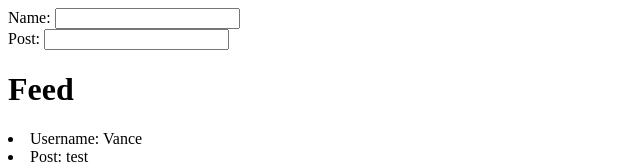
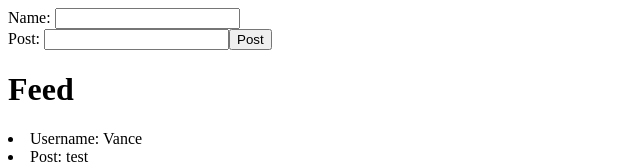
Before and after one commit to vancepetitt/SocialFeed, a React (Create React App) app: page / in a window 1280 px wide. Shown: the top 164 px of the page, without its empty margins (0-640 px from the left). Built offline with nearby package versions, Linux system fonts and the light colour scheme.

Commit message:
created handleSubmit function and tested sucessfully via console.log to ensure that the entered data is being logged.

```diff
--- a/src/App.js
+++ b/src/App.js
@@ -1,6 +1,6 @@
 import React, { useState } from 'react';
 import DisplayPosts from './Components/DisplayPosts/DisplayPosts';
-import NewPost from './Components/NewPost/NewPost';
+import NewPost from './Components/NewPostForm/NewPostForm';
 
 
 function App() {
--- /dev/null
+++ b/src/Components/NewPostForm/NewPostForm.jsx
@@ -0,0 +1,30 @@
+import React, {useState} from "react";
+
+const NewPostForm = (props) => {
+
+    const [userName, setName] = useState('');
+    const [postText, setText] = useState('');
+
+    function handleSubmit(event) {
+        event.preventDefault();
+        let newPost = {
+            userName: userName,
+            postText: postText,
+        };
+        console.log(newPost)
+    }
+
+    return (
+        <form onSubmit={handleSubmit}>
+            <label for='userName'>Name: </label>
+            <input type='text' value={userName} onChange={(event) => setName(event.target.value)}/>
+            <br></br>
+            <label for='postText'>Post: </label>
+            <input type='text' value={postText} onChange={(event) => setText(event.target.value)}/>
+            <button type='submit'>Post</button>
+        </form>
+
+     );
+}
+
+export default NewPostForm;
--- a/src/Components/displayPosts/displayPosts.jsx
+++ b/src/Components/displayPosts/displayPosts.jsx
@@ -1,4 +1,6 @@
 const displayPosts = (props) => {
+
+
     return (
         <div>
             <h1>Feed</h1>
--- a/src/Components/newPost/newPost.jsx
+++ /dev/null
@@ -1,14 +0,0 @@
-const NewPost = (props) => {
-    return (
-        <form>
-            <label for='userName'>Name: </label>
-            <input type='text' name='userName'></input>
-            <br></br>
-            <label for='postText'>Post: </label>
-            <input type='text' name='postText'></input>
-        </form>
-
-     );
-}
-
-export default NewPost;
```
